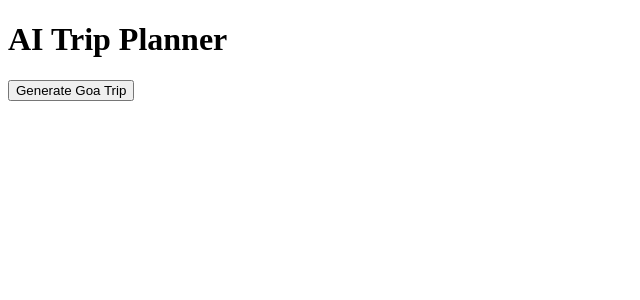
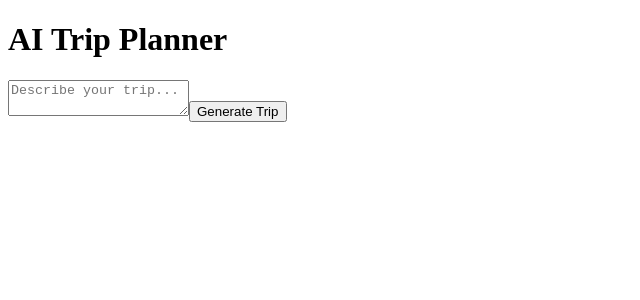
Before and after one commit to Tina-2107/AI-trip-planner, a React app in the folder frontend/: page / in a window 1280 px wide. Shown: the top 300 px of the page, without its empty margins (0-640 px from the left). Built offline with nearby package versions, Linux system fonts and the light colour scheme; the HTML template or start-up script is replaced by a standard one.

Commit message:
feat: render interactive itinerary

```diff
--- a/frontend/src/App.jsx
+++ b/frontend/src/App.jsx
@@ -1,37 +1,17 @@
 import { useState } from "react";
-import { generateTrip } from "./api";
+import TripForm from "./components/TripForm";
+import TripView from "./components/TripView";
 
 function App() {
   const [trip, setTrip] = useState(null);
-  const [loading, setLoading] = useState(false);
-  const [error, setError] = useState("");
-
-  async function handleGenerate() {
-    setLoading(true);
-    setError("");
-
-    try {
-      const data = await generateTrip("5 day trip to Goa focused on beaches");
-
-      setTrip(data);
-    } catch (err) {
-      setError(err.message);
-    } finally {
-      setLoading(false);
-    }
-  }
 
   return (
     <div>
       <h1>AI Trip Planner</h1>
 
-      <button onClick={handleGenerate}>Generate Goa Trip</button>
+      <TripForm onTripGenerated={setTrip} />
 
-      {loading && <p>Generating...</p>}
-
-      {error && <p>{error}</p>}
-
-      {trip && <pre>{JSON.stringify(trip, null, 2)}</pre>}
+      {trip && <TripView trip={trip} setTrip={setTrip} />}
     </div>
   );
 }
--- /dev/null
+++ b/frontend/src/components/DayCard.jsx
@@ -0,0 +1,22 @@
+import StopCard from "./StopCard";
+{
+  /*day   = { day: 3, title: "Notre Dame" }*/
+}
+function DayCard({ day, dayIndex, setTrip }) {
+  return (
+    <section>
+      <h3>Day {day.day}</h3>
+      {day.stops.map((stop, stopIndex) => (
+        <StopCard
+          key={stop.id || `${dayIndex}-${stopIndex}`}
+          stop={stop}
+          dayIndex={dayIndex}
+          stopIndex={stopIndex}
+          setTrip={setTrip}
+        />
+      ))}
+    </section>
+  );
+}
+
+export default DayCard;
--- /dev/null
+++ b/frontend/src/components/TripForm.jsx
@@ -0,0 +1,67 @@
+import { useState } from "react";
+import { generateTrip } from "../api.js";
+
+function TripForm({ onTripGenerated }) {
+  const [prompt, setPrompt] = useState("");
+
+  const [loading, setLoading] = useState(false);
+  const [error, setError] = useState("");
+  const [status, setStatus] = useState("idle");
+
+  async function submitTrip() {
+    // Handle empty input
+    if (!prompt.trim()) {
+      setError("Please enter a trip request.");
+      setStatus("error");
+      return;
+    }
+    setLoading(true);
+    setStatus("loading");
+    setError("");
+    try {
+      const data = await generateTrip(prompt);
+      onTripGenerated(data);
+      setStatus("success");
+      setPrompt("");
+    } catch (err) {
+      console.error(err);
+      setStatus("error");
+      setError("Something went wrong.");
+    } finally {
+      setLoading(false);
+    }
+  }
+  function handleSubmit(e) {
+    e.preventDefault();
+    submitTrip();
+  }
+
+  function handleRetry() {
+    submitTrip();
+  }
+
+  return (
+    <form onSubmit={handleSubmit}>
+      <textarea
+        value={prompt}
+        onChange={(e) => setPrompt(e.target.value)}
+        placeholder="Describe your trip..."
+        disabled={status === "loading"}
+      />
+
+      <button type="submit" disabled={loading} disabled={status === "loading"}>
+        {loading ? "Generating..." : "Generate Trip"}
+      </button>
+      {status === "loading" && <p>Loading...</p>}
+      {error && <p>{error}</p>}
+      {status === "error" && (
+        <div>
+          <p>{error}</p>
+          <button type="button" onClick={handleRetry}></button>
+        </div>
+      )}
+    </form>
+  );
+}
+
+export default TripForm;
--- /dev/null
+++ b/frontend/src/components/TripView.jsx
@@ -0,0 +1,16 @@
+import DayCard from "./DayCard";
+
+function TripView({ trip, setTrip }) {
+  return (
+    <div>
+      <h2>{trip.destination}</h2>
+      {trip.summary && <p>{trip.summary}</p>}
+      {/*day   = { day: 3, title: "Notre Dame" }*/}
+      {trip.days.map((day, index) => (
+        <DayCard key={day.day} day={day} dayIndex={index} setTrip={setTrip} />
+      ))}
+    </div>
+  );
+}
+
+export default TripView;
```
